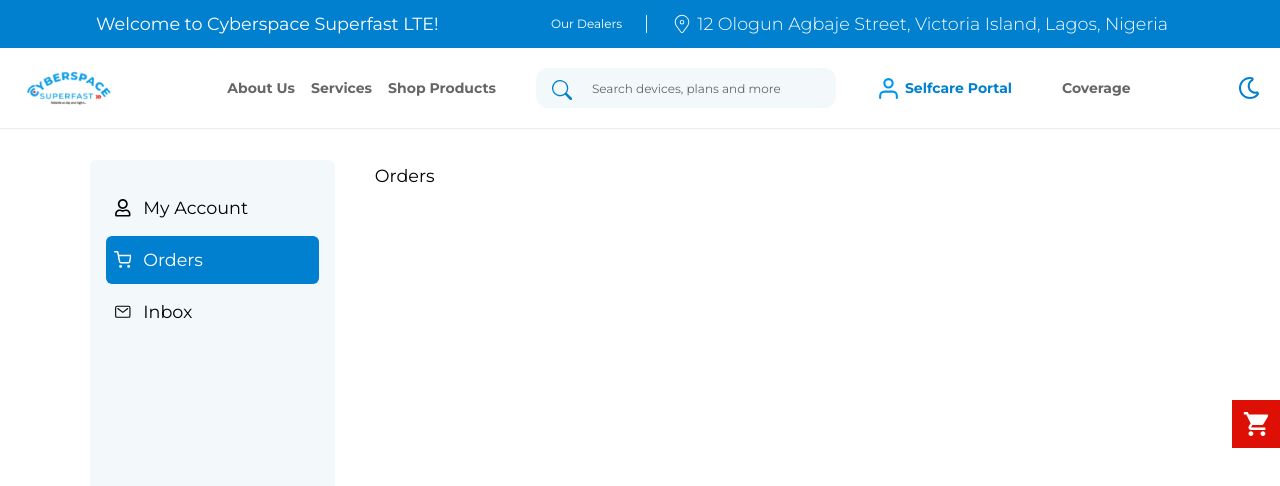
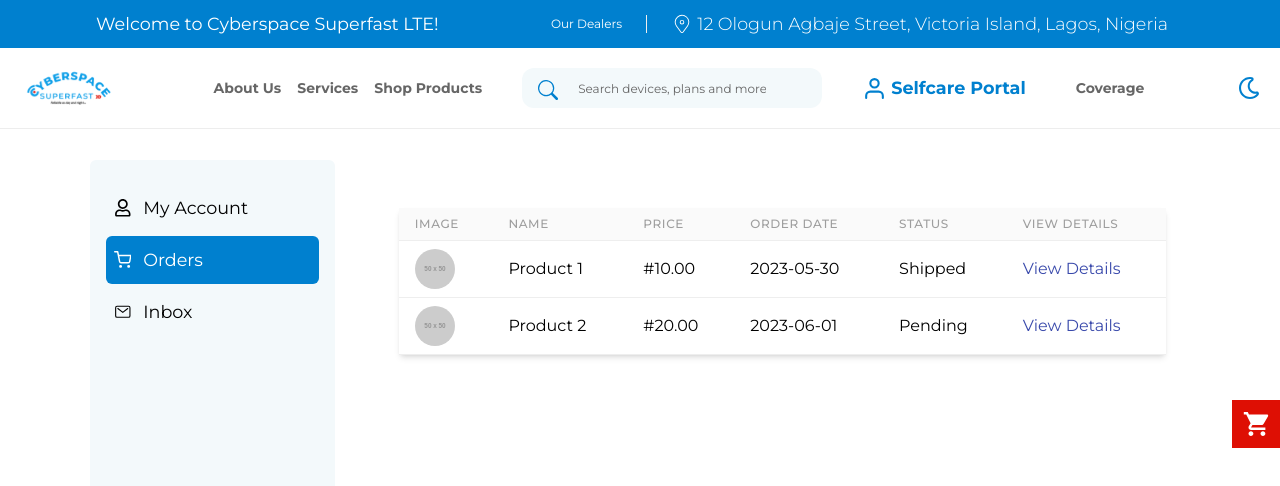
Before and after one commit to Greenmouse-Experts/cyberspace-lte, a React (Vite) app: page /account in a window 1280 px wide. Both pictures are taken after a click on the element "Orders". Shown: the top 486 px of the page. Built offline with nearby package versions, Linux system fonts and the light colour scheme.

Commit message:
checkout ongoing

```diff
--- a/src/components/Header.tsx
+++ b/src/components/Header.tsx
@@ -5,9 +5,10 @@ import { FiUser } from "react-icons/fi";
 import { NavLink, useNavigate } from "react-router-dom";
 import DarkmodeToggle from "../features/darkmode/DarkmodeToggle";
 import { useAppSelector } from "../state/hooks";
-import { isLoggedIn, removeToken } from "../state/user/userSlice";
+import { isLoggedIn, removeToken, userData } from "../state/user/userSlice";
 import { useDispatch } from "react-redux";
 import { isDark } from "../features/darkmode/DarkModeSlice";
+import { MdExitToApp } from "react-icons/md";
 
 function Header() {
   const [menu, setmMenu] = useState(false);
@@ -18,7 +19,10 @@ function Header() {
     navigate("/signin");
     dispatch(removeToken());
   };
+  const user = useAppSelector(userData)
+    const {name} = user
 
+    const firstName = name.split(' ')[0];
   const mood = useAppSelector(isDark);
 
   return (
@@ -107,13 +111,15 @@ function Header() {
           <div className="flex items-center  md:gap-6 gap-2">
             <div
               className="flex items-center gap-1 cursor-pointer"
-              onClick={logout}
+
             >
-              <FiUser color="#0094EF" size={25} />
-              <p className="font-bold text-bluePrimary text-nowrap 2xl:text-[1.05rem] text-sm sm:block hidden">
-                {verifyUser ? "Logout" : "Selfcare Portal"}
+              <FiUser color="#0080CF" size={25} />
+              <p className="font-bold text-bluePrimary text-nowrap 2xl:text-[1.05rem] capitalize  ">
+                {verifyUser ? <NavLink to="/account">{firstName}</NavLink> : <span onClick={logout}>Selfcare Portal</span>}
+                {/* {verifyUser ? `${firstName}` : "Selfcare Portal"} */}
               </p>
             </div>
+           {verifyUser && <MdExitToApp color="#0080CF" size={25} onClick={logout}  className=" cursor-pointer"/>}
             <div className="bg-[#D9D9D9] w-[2px]" />
             <li className=" text-grayPrimary font-bold dark:text-white md:block hidden ">
               <NavLink onClick={() => setmMenu(false)} to="/coverage">
--- a/src/features/account/AccountOverview.tsx
+++ b/src/features/account/AccountOverview.tsx
@@ -1,26 +1,80 @@
-import { useState } from "react";
+import { useEffect, useState } from "react";
 import { FaRegUser } from "react-icons/fa";
 import { FiShoppingCart } from "react-icons/fi";
 import { IoMailOutline } from "react-icons/io5";
 import UserDetails from "./UserDetails";
+import Orders from "./Orders";
+import { useLocation, useNavigate } from "react-router-dom";
+import { useConfirmPayment, useGetPayment } from "../cart/usePayment";
+import Loader from "../../components/Loader";
+import { useDispatch, useSelector } from "react-redux";
+import { clearCart, getCart } from "../../state/cart/cartSlice";
 
 function AccountOverview() {
   const [tab, setTab] = useState("account");
+  const cartItems = useSelector(getCart);
+  const { search } = useLocation();
+  const navigate = useNavigate();
+  const dispatch = useDispatch();
+  const { checkPayment, isChecking } = useGetPayment();
+  const { confirmTransaction, isConfirming } = useConfirmPayment();
+  const queryParams = new URLSearchParams(search);
+
+  const ref = queryParams.get("ref");
 
   const data = [
     {
-        title:"My Account",
-        value:"account",
+      title: "My Account",
+      value: "account",
     },
     {
-        title:"Orders",
-        value:"orders",
+      title: "Orders",
+      value: "orders",
     },
     {
-        title:"Inbox",
-        value:"inbox",
+      title: "Inbox",
+      value: "inbox",
+    },
+  ];
+
+  useEffect(() => {
+    if (ref) {
+      setTab("orders");
+      checkPayment(ref, {
+        onSuccess(data) {
+          console.log(data);
+          confirmTransaction(
+            {
+              products: cartItems.items,
+              phone_number: "090111212111",
+              address: "Ikeja",
+              city: "Ikeja",
+              region: "Ikeja",
+              country: "Nigeria",
+              transactionReference: ref,
+            },
+            {
+              onSuccess() {
+                dispatch(clearCart());
+              },
+            }
+          );
+        },
+        onSettled() {
+          navigate("/account");
+        },
+      });
     }
-  ]
+  }, [
+    ref,
+    checkPayment,
+    navigate,
+    confirmTransaction,
+    cartItems.items,
+    dispatch,
+  ]);
+
+  if (isConfirming || isChecking) return <Loader/>;
 
   return (
     <div className="grid lg:grid-cols-4 grid-cols-1  gap-10">
@@ -91,7 +145,7 @@ function AccountOverview() {
         )}
         {tab === "orders" && (
           <div>
-            <p>Orders</p>
+            <Orders />
           </div>
         )}
         {tab === "inbox" && (
--- /dev/null
+++ b/src/features/account/Orders.tsx
@@ -0,0 +1,60 @@
+
+
+const Orders = () => {
+    const data = [
+        {
+          image: "https://via.placeholder.com/50",
+          name: "Product 1",
+          price: "#10.00",
+          orderDate: "2023-05-30",
+          status: "Shipped",
+          detailsLink: "#"
+        },
+        {
+          image: "https://via.placeholder.com/50",
+          name: "Product 2",
+          price: "#20.00",
+          orderDate: "2023-06-01",
+          status: "Pending",
+          detailsLink: "#"
+        },
+        // Add more products as needed
+      ];
+
+  return (
+    <div className="container mx-auto p-6">
+    <div className="bg-white shadow-md rounded my-6">
+      <table className="min-w-full bg-white">
+        <thead>
+          <tr>
+            <th className="py-2 px-4 border-b border-gray-200 bg-gray-50 text-left text-xs leading-4 font-medium text-gray-500 uppercase tracking-wider">Image</th>
+            <th className="py-2 px-4 border-b border-gray-200 bg-gray-50 text-left text-xs leading-4 font-medium text-gray-500 uppercase tracking-wider">Name</th>
+            <th className="py-2 px-4 border-b border-gray-200 bg-gray-50 text-left text-xs leading-4 font-medium text-gray-500 uppercase tracking-wider">Price</th>
+            <th className="py-2 px-4 border-b border-gray-200 bg-gray-50 text-left text-xs leading-4 font-medium text-gray-500 uppercase tracking-wider">Order Date</th>
+            <th className="py-2 px-4 border-b border-gray-200 bg-gray-50 text-left text-xs leading-4 font-medium text-gray-500 uppercase tracking-wider">Status</th>
+            <th className="py-2 px-4 border-b border-gray-200 bg-gray-50 text-left text-xs leading-4 font-medium text-gray-500 uppercase tracking-wider">View Details</th>
+          </tr>
+        </thead>
+        <tbody>
+          {data.map((item, index) => (
+            <tr key={index}>
+              <td className="py-2 px-4 border-b border-gray-200">
+                <img src={item.image} alt="Product" className="w-10 h-10 rounded-full" />
+              </td>
+              <td className="py-2 px-4 border-b border-gray-200">{item.name}</td>
+              <td className="py-2 px-4 border-b border-gray-200">{item.price}</td>
+              <td className="py-2 px-4 border-b border-gray-200">{item.orderDate}</td>
+              <td className="py-2 px-4 border-b border-gray-200">{item.status}</td>
+              <td className="py-2 px-4 border-b border-gray-200">
+                <a href={item.detailsLink} className="text-indigo-600 hover:text-indigo-900">View Details</a>
+              </td>
+            </tr>
+          ))}
+        </tbody>
+      </table>
+    </div>
+  </div>
+  );
+};
+
+export default Orders;
--- a/src/features/cart/usePayment.ts
+++ b/src/features/cart/usePayment.ts
@@ -1,36 +1,56 @@
 import { useMutation } from "@tanstack/react-query";
-import { getPaymentStatus, payment } from "../../services/apis/paymentApi";
+import {
+  confirmPayment,
+  getPaymentStatus,
+  payment,
+} from "../../services/apis/paymentApi";
 import toast from "react-hot-toast";
 
-export function usePayment(){
+export function usePayment() {
   const { mutate: pay, isLoading } = useMutation({
     mutationFn: payment,
     onSuccess: () => {
-            toast.success("Payment Successful")
+      // toast.success("Payment Successful")
     },
     // eslint-disable-next-line @typescript-eslint/no-explicit-any
-        onError: (error:any) => {
-            console.log(error)
-            toast.error(error.response.data.message)
-        }
-    })
+    onError: (error: any) => {
+      console.log(error);
+      toast.error(error.response.data.message);
+    },
+  });
 
-    return { pay, isLoading }
+  return { pay, isLoading };
 }
 
-export function useGetPayment(){
-    const { mutate: checkPayment, isLoading } = useMutation({
+export function useGetPayment() {
+  const { mutate: checkPayment, isLoading:isChecking } = useMutation({
     mutationFn: getPaymentStatus,
     onSuccess: (data) => {
-            console.log(data)
-            toast.success("Payment Successful")
+      console.log(data);
+      // toast.success("Payment Successful")
     },
     // eslint-disable-next-line @typescript-eslint/no-explicit-any
-        onError: (error:any) => {
-            console.log(error)
-            toast.error(error.response.data.message)
+    onError: (error: any) => {
+      console.log(error);
+      toast.error(error.response.data.message);
+    },
+  });
+
+  return { checkPayment, isChecking };
 }
-    })
 
-    return { checkPayment, isLoading }
+export function useConfirmPayment() {
+  const { mutate: confirmTransaction, isLoading:isConfirming } = useMutation({
+    mutationFn: confirmPayment,
+    onSuccess: () => {
+      toast.success("Payment Successful");
+    },
+    // eslint-disable-next-line @typescript-eslint/no-explicit-any
+    onError: (error: any) => {
+      console.log(error);
+      toast.error(error.response.data.message);
+    },
+  });
+
+  return { confirmTransaction, isConfirming };
 }
--- /dev/null
+++ b/src/pages/VerifyPayment.tsx
@@ -0,0 +1,9 @@
+import React from 'react'
+
+function VerifyPayment() {
+  return (
+    <div>VerifyPayment</div>
+  )
+}
+
+export default VerifyPayment
--- a/src/services/apis/paymentApi.tsx
+++ b/src/services/apis/paymentApi.tsx
@@ -1,9 +1,19 @@
-import axios from "axios"
+import axios from "axios";
 
-export const payment = async(payload:unknown) => {
-    return  axios.post('https://payment-api.staging.cyberpay.ng/api/v1/payments', payload).then((response) => response.data)
-  }
+export const payment = async (payload: unknown) => {
+  return axios
+    .post("https://payment-api.staging.cyberpay.ng/api/v1/payments", payload)
+    .then((response) => response.data);
+};
 
-  export const getPaymentStatus = async(transactionReference:string) => {
-    return  axios.get(`https://payment-api.staging.cyberpay.ng/api/v1/payments/${transactionReference}`).then((response) => response.data)
-  }
+export const getPaymentStatus = async (transactionReference: string) => {
+  return axios
+    .get(
+      `https://payment-api.staging.cyberpay.ng/api/v1/payments/${transactionReference}`
+    )
+    .then((response) => response.data);
+};
+
+export const confirmPayment = async (payload:unknown) => {
+  return axios.post(`/orders/verify/payment`, payload).then((response) => response.data);
+};
--- a/src/services/constant.tsx
+++ b/src/services/constant.tsx
@@ -1,4 +1,5 @@
 export const BASE_URL = import.meta.env.VITE_BASE_URL
+export const GATEWAY_KEY = import.meta.env.VITE_CYBERPAY_KEY
 
 
 // product endpoints
--- a/src/state/cart/cartSlice.ts
+++ b/src/state/cart/cartSlice.ts
@@ -61,7 +61,7 @@ export const cartSlice = createSlice({
   },
 });
 
-export const { addProduct, deleteProduct, increaseQuantity, decreaseQuantity } = cartSlice.actions;
+export const { addProduct, deleteProduct, increaseQuantity, decreaseQuantity, clearCart } = cartSlice.actions;
 export const getTotalCartQuantity = (state:RootState) => state.cart.items.reduce((sum, item) => sum + item.quantity, 0);
 export const getTotalCartPrice = (state:RootState) => state.cart.items.reduce((sum, item) => sum + item.price, 0);
 export const getCart = (state: RootState) => state.cart;
```
Also changed, not shown: src/components/modals/CheckoutModal.tsx (+12 -10 lines), 1 other file (tests, documents, lock files or other folders). Lines whose indentation alone changed are shown as unchanged.
